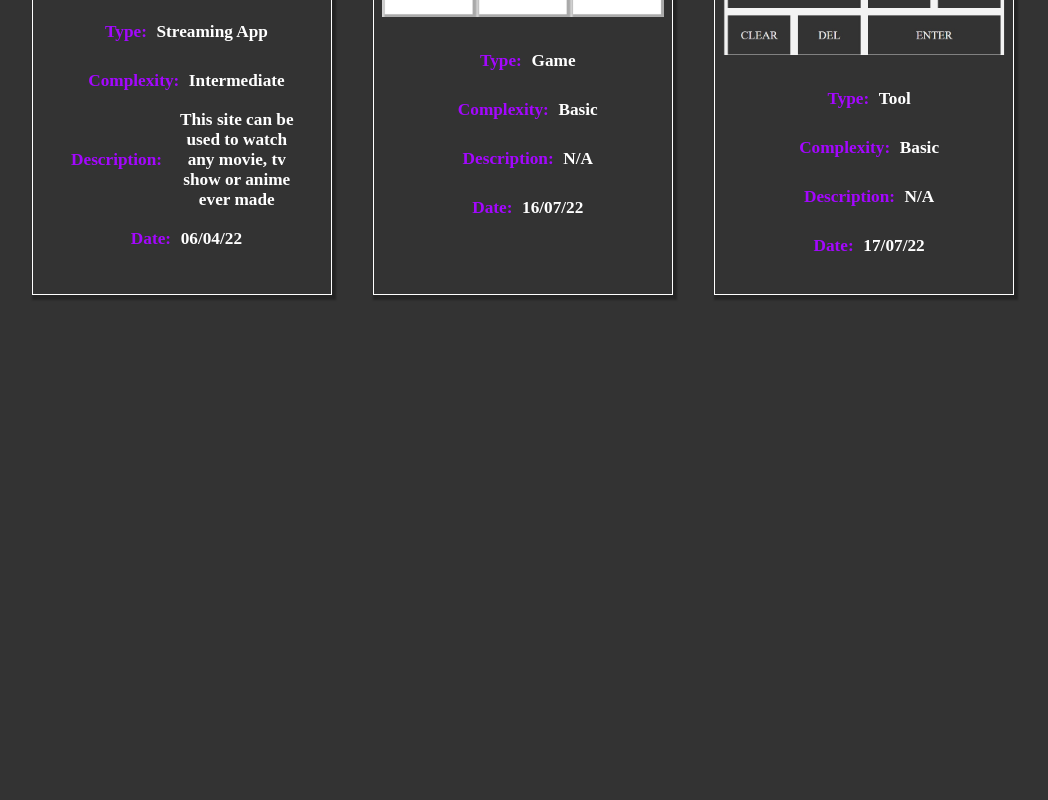
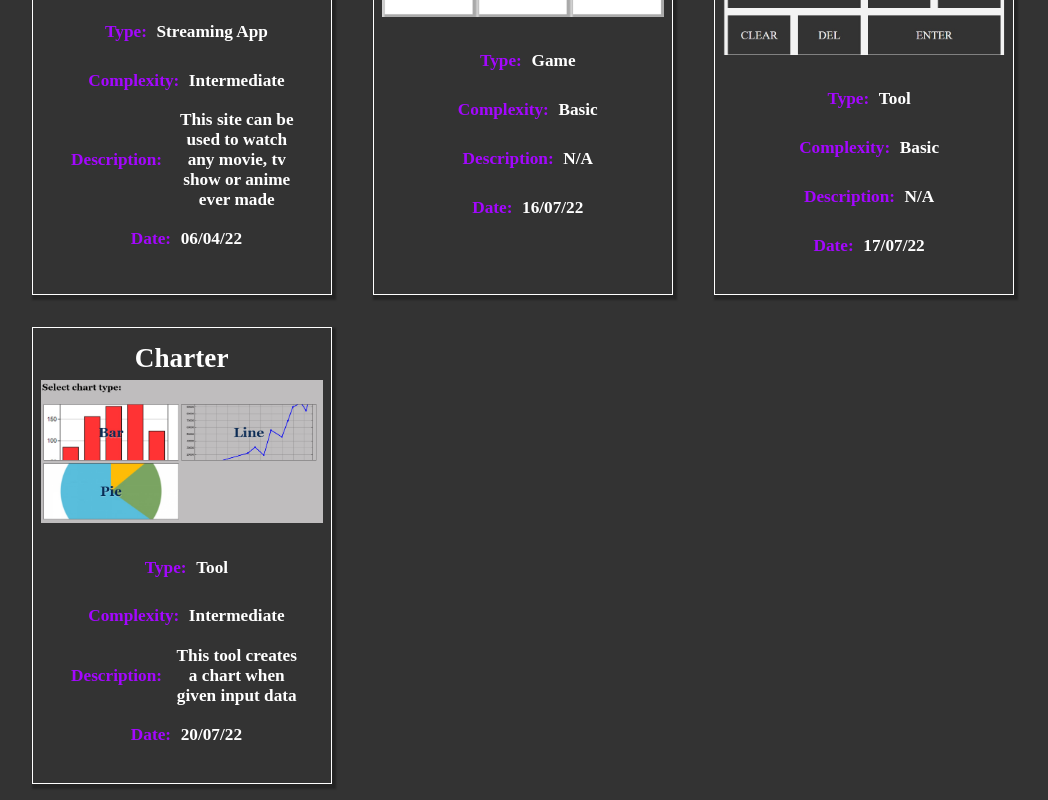
Before and after one commit to maxamed98/md98, a React (Create React App) app: page / in a window 1280 px wide. Shown: the part 415-1215 px from the top of the page, without its empty margins (117-1165 px from the left). Before the commit the page ends 800 px from the top, so only its background shows below. Built offline with nearby package versions, Linux system fonts and the light colour scheme.

Commit message:
charter added

```diff
--- a/src/App.js
+++ b/src/App.js
@@ -2,6 +2,7 @@ import "./App.css";
 import illibero from "./images/il-libero.jpg";
 import ttt from "./images/ttt.jpg";
 import calculator from "./images/calculator.jpg";
+import charter from "./images/charter.jpg";
 
 function App() {
   const apps = [
@@ -31,6 +32,15 @@ function App() {
       desc: "N/A",
       image: calculator,
       date: "17/07/22",
+    },
+    {
+      name: "Charter",
+      type: "Tool",
+      level: "Intermediate",
+      url: "http://md98-charter.netlify.app",
+      desc: "This tool creates a chart when given input data",
+      image: charter,
+      date: "20/07/22",
     },
   ];
 
```
Also changed, not shown: src/images/charter.jpg (added).
